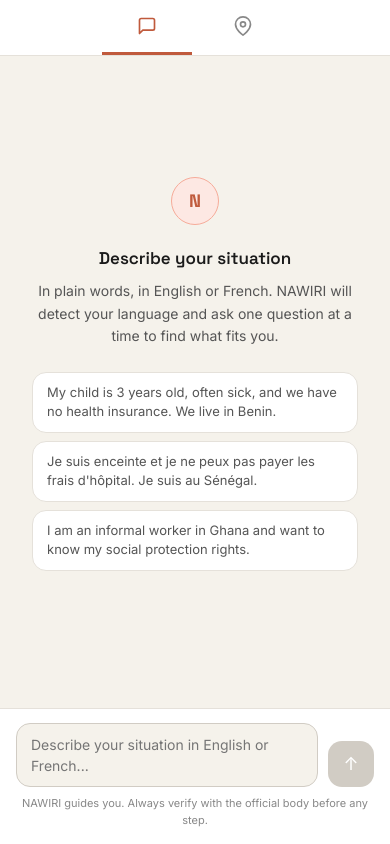
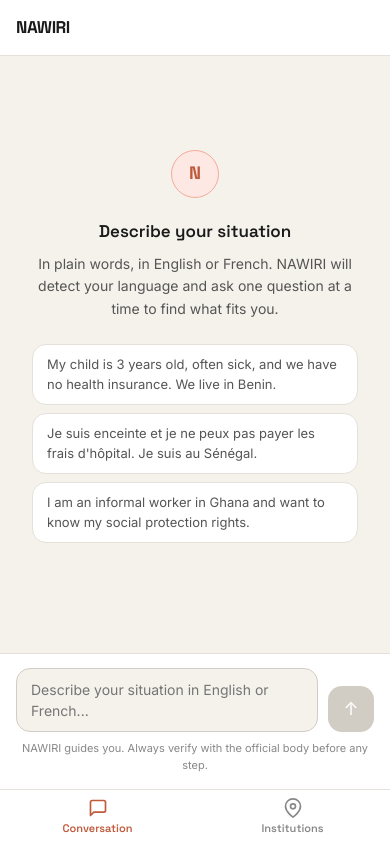
Before and after one commit to Bsh54/NAWIRI, a Next.js app: page /chat in a window 390 px wide. Built offline with nearby package versions, Linux system fonts and the light colour scheme.

Commit message:
Move navigation tabs to a bottom bar on mobile

```diff
--- a/app/chat/page.js
+++ b/app/chat/page.js
@@ -166,8 +166,8 @@
           NAWIRI
         </a>
 
-        {/* Center icon tabs */}
-        <nav style={{ display: "flex", gap: 6, alignItems: "stretch", height: "100%" }}>
+        {/* Center icon tabs (desktop) */}
+        <nav className="top-tabs" style={{ display: "flex", gap: 6, alignItems: "stretch", height: "100%" }}>
           <TabButton
             active={tab === "chat"}
             onClick={() => setTab("chat")}
@@ -399,14 +399,26 @@
         </div>
       </div>
 
+      {/* BOTTOM NAV (mobile only) */}
+      <nav className="bottom-nav" style={{
+        flexShrink: 0,
+        background: "var(--bg-card)",
+        borderTop: "1px solid var(--border-soft)",
+        paddingBottom: "env(safe-area-inset-bottom, 0px)",
+      }}>
+        <BottomTab active={tab === "chat"} onClick={() => setTab("chat")} label="Conversation" icon={<ChatIcon />} />
+        <BottomTab active={tab === "map"}  onClick={() => setTab("map")}  label="Institutions" icon={<MapIcon />} />
+      </nav>
+
       <style>{`
         @keyframes dot-bounce {
           0%, 80%, 100% { transform: translateY(0);    opacity: 0.4; }
           40%            { transform: translateY(-5px); opacity: 1;   }
         }
-        @media (max-width: 520px) {
-          .brand-text { font-size: 0 !important; }
-          .tab-label  { display: none !important; }
+        .bottom-nav { display: none; }
+        @media (max-width: 640px) {
+          .top-tabs   { display: none !important; }
+          .bottom-nav { display: flex !important; }
         }
       `}</style>
     </div>
@@ -434,6 +446,26 @@
     >
       {icon}
       <span className="tab-label">{label}</span>
+    </button>
+  );
+}
+
+// ---- Bottom nav tab (mobile) ----
+function BottomTab({ active, onClick, label, icon }) {
+  return (
+    <button
+      onClick={onClick}
+      style={{
+        flex: 1, display: "flex", flexDirection: "column", alignItems: "center",
+        justifyContent: "center", gap: 3, padding: "8px 0 9px",
+        background: "transparent", border: "none", cursor: "pointer",
+        color: active ? "var(--primary)" : "var(--text-3)",
+        fontFamily: "'Space Grotesk', sans-serif", fontWeight: 600, fontSize: 11,
+        transition: "color 0.15s",
+      }}
+    >
+      {icon}
+      <span>{label}</span>
     </button>
   );
 }
```
